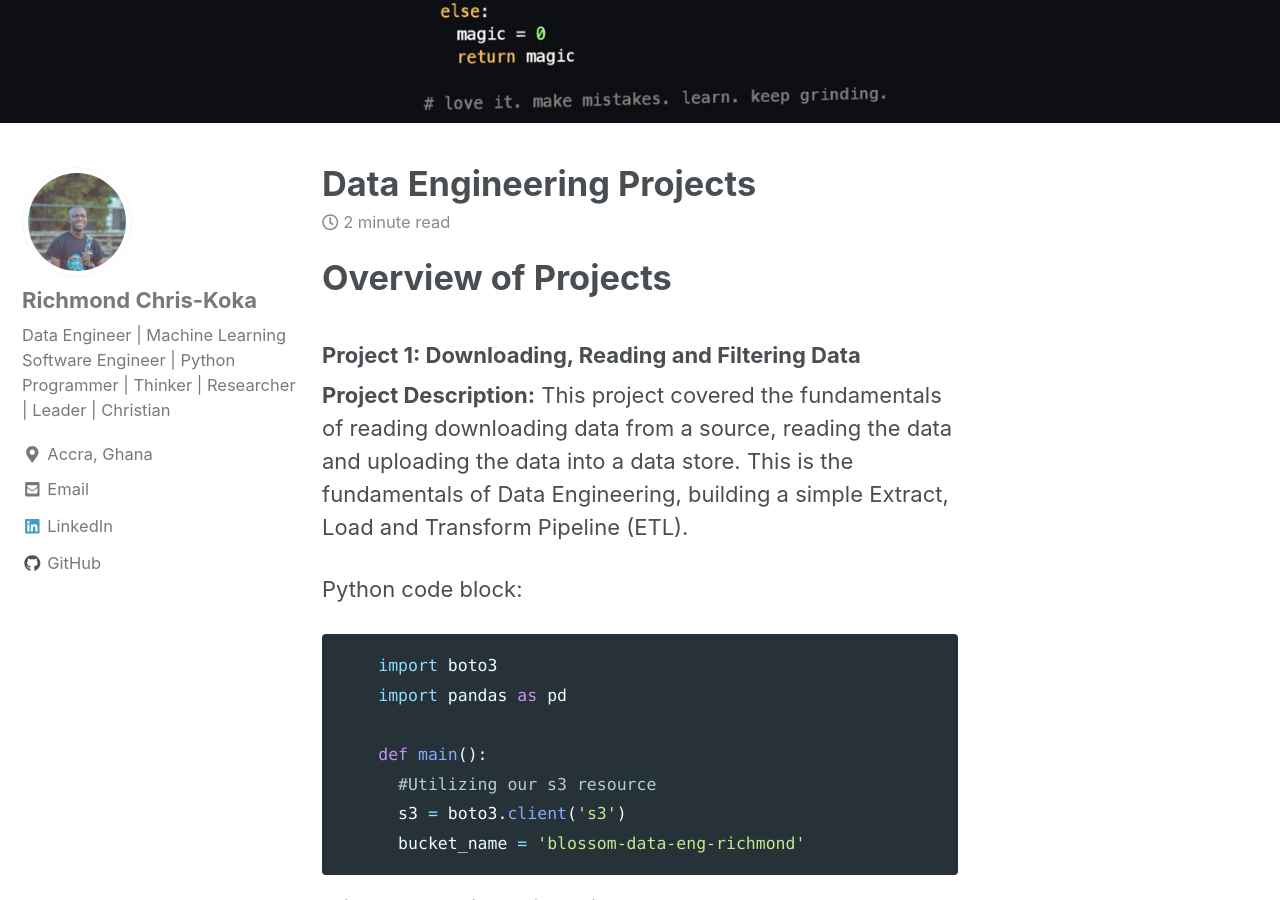
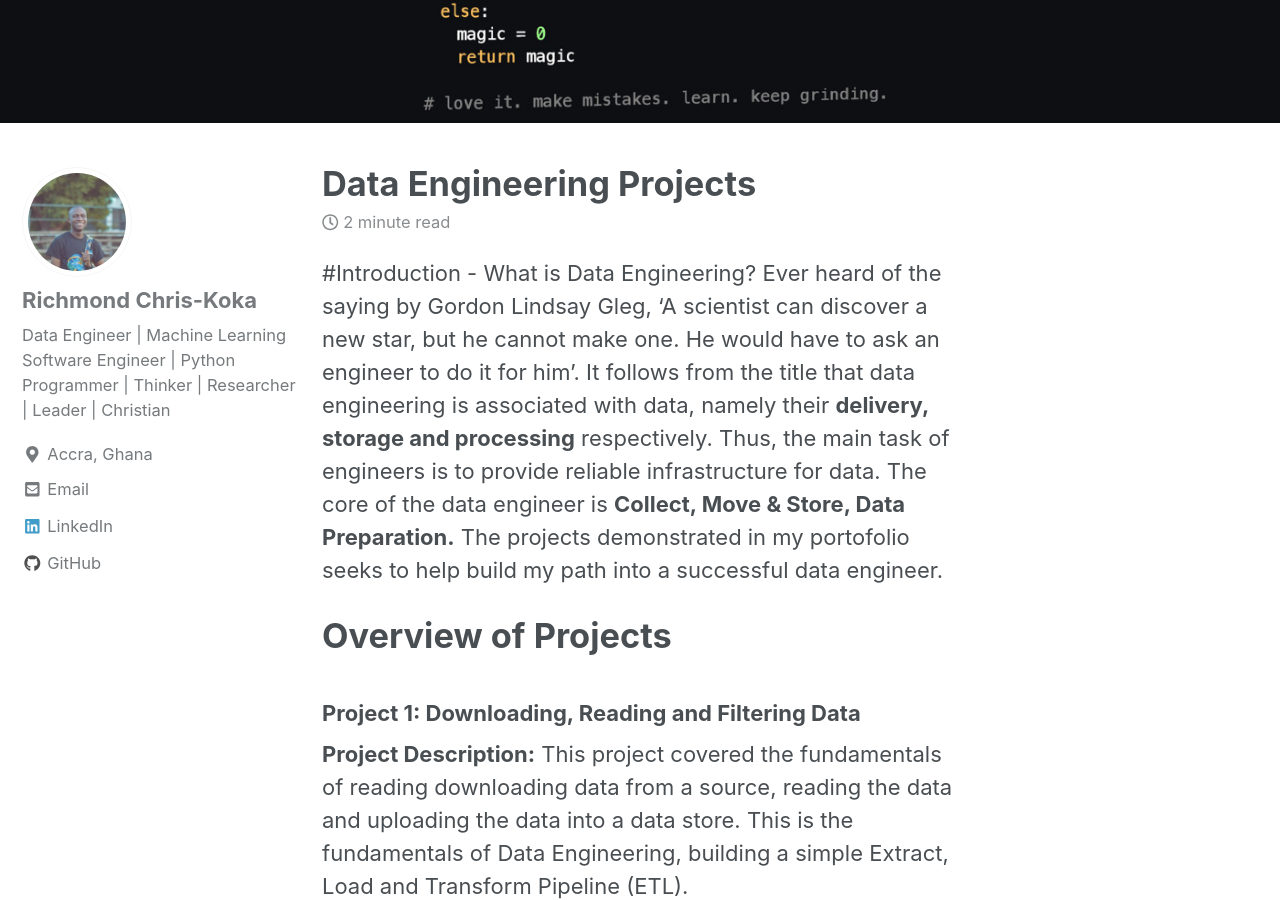
Before and after one commit to rchriskoka/rchriskoka.github.io, a Jekyll site: the page built from _posts/2018-01-28-perceptron.md, in a window 1280 px wide and 900 px high, scrolled down 297 px. Built offline with Jekyll 4.4.1, drawn with Linux system fonts in a browser that asks for light colours; nearby versions of some CDN libraries; some of the changed text lies outside the part shown.

```diff
--- a/_posts/2018-01-28-perceptron.md
+++ b/_posts/2018-01-28-perceptron.md
@@ -4,9 +4,15 @@ date: 2019-12-07
 tags: [ETL Pipeline, Batch Processing, Stream Processing]
 header:
   image: "/images/back.jpeg"
-excerpt: "Every heard of the saying by Gordon Lindsay Gleg, 'A scientist can discover a new star, but he cannot make one. He would have to ask an engineer to do it for him'. It follows from the tilte that data engineering is associated with data, namely their delivery, storage and processing respectively. Thus, the main task of engineers is to provide reliable infrastructure for data. The core of the data engineer is  **Collect, Move & Store, Data Preparation.** The projects demonstrated in my portofolio seeks to help build my path into a successful data engineer."
+excerpt: "Ever heard of the saying by Gordon Lindsay Gleg, 'A scientist can discover a new star, but he cannot make one. He would have to ask an engineer to do it for him'. It follows from the tilte that data engineering is associated with data, namely their delivery, storage and processing respectively. Thus, the main task of engineers is to provide reliable infrastructure for data. The core of the data engineer is  **Collect, Move & Store, Data Preparation.** The projects demonstrated in my portofolio seeks to help build my path into a successful data engineer."
 mathjax: "true"
 ---
+
+#Introduction - What is Data Engineering?
+Ever heard of the saying by Gordon Lindsay Gleg, 'A scientist can discover a new star, but he cannot make one. He would have to ask an engineer to do it for him'.
+It follows from the title that data engineering is associated with data, namely their **delivery, storage and processing** respectively. Thus, the main task of engineers is to provide reliable infrastructure for data. The core of the data engineer is  **Collect, Move & Store, Data Preparation.**
+The projects demonstrated in my portofolio seeks to help build my path into a successful data engineer.
+
 
 # Overview of Projects
 
```
